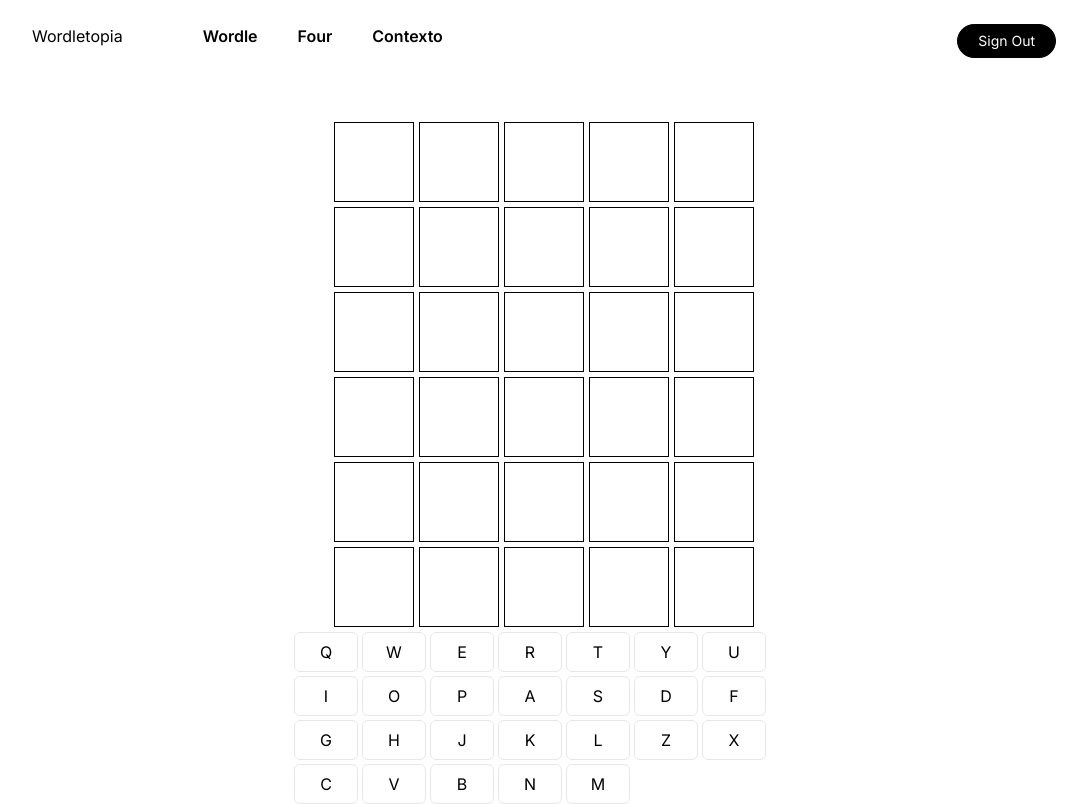
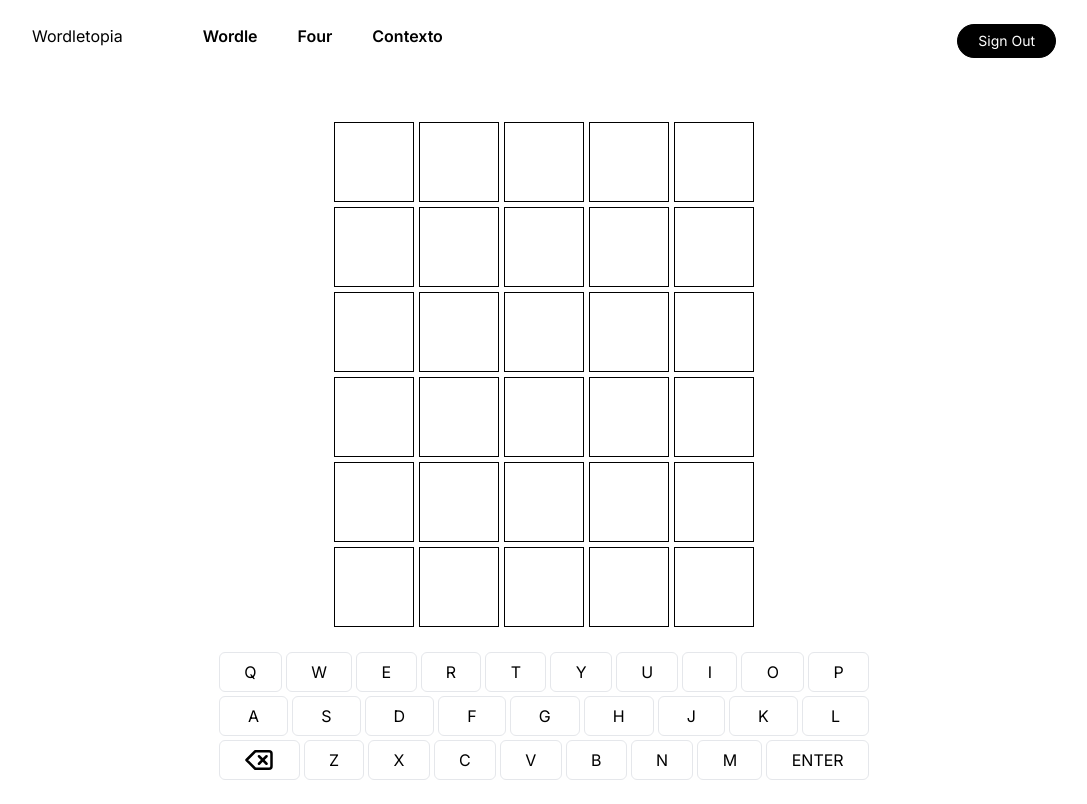
Before and after one commit to jezozobrado/nextWordle, a Next.js app: page /wordle in a window 1280 px wide. Shown: the whole page, without its empty margins (96-1183 px from the left). Built offline with nearby package versions, Linux system fonts and the light colour scheme; no server answers.

Commit message:
Style keyboard.

```diff
--- a/components/Keyboard.tsx
+++ b/components/Keyboard.tsx
@@ -1,20 +1,45 @@
 import KEYS from "@constants/keyboard";
+import { LuDelete } from "react-icons/lu";
 
 interface Props {
   colors: { [letter: string]: string };
 }
 const Keyboard = ({ colors }: Props) => {
   return (
-    <section className="flex w-[500px] flex-wrap gap-1">
-      {KEYS.map((letter, i) => (
+    <section className="flex flex-col gap-1 mt-5">
+      <div className="flex w-[650px] justify-between gap-1">
+        {KEYS.slice(0, 10).map((letter, i) => (
           <div
             key={i}
-          className="border w-16 h-10 flex justify-center items-center rounded-md"
+            className="border h-10 flex justify-center items-center rounded-md  flex-auto"
             style={{ background: `${colors[letter]}` }}
           >
             {letter.toUpperCase()}
           </div>
         ))}
+      </div>
+      <div className="flex w-[650px] justify-between gap-1">
+        {KEYS.slice(10, 19).map((letter, i) => (
+          <div
+            key={i}
+            className="border  h-10 flex justify-center items-center rounded-md flex-auto"
+            style={{ background: `${colors[letter]}` }}
+          >
+            {letter.toUpperCase()}
+          </div>
+        ))}
+      </div>
+      <div className="flex w-[650px]  justify-between gap-1">
+        {["DEL", ...KEYS.slice(19), "ENTER"].map((letter, i) => (
+          <div
+            key={i}
+            className="border h-10 flex justify-center items-center rounded-md flex-auto"
+            style={{ background: `${colors[letter]}` }}
+          >
+            {letter === "DEL" ? <LuDelete size="30px" /> : letter.toUpperCase()}
+          </div>
+        ))}
+      </div>
     </section>
   );
 };
--- a/package.json
+++ b/package.json
@@ -19,6 +19,7 @@
     "postcss": "8.4.24",
     "react": "18.2.0",
     "react-dom": "18.2.0",
+    "react-icons": "^4.10.1",
     "supports-color": "^8.1.1",
     "tailwindcss": "3.3.2",
     "typescript": "5.1.3"
```
Also changed, not shown: 1 other file (tests, documents, lock files or other folders). Lines whose indentation alone changed are shown as unchanged.
